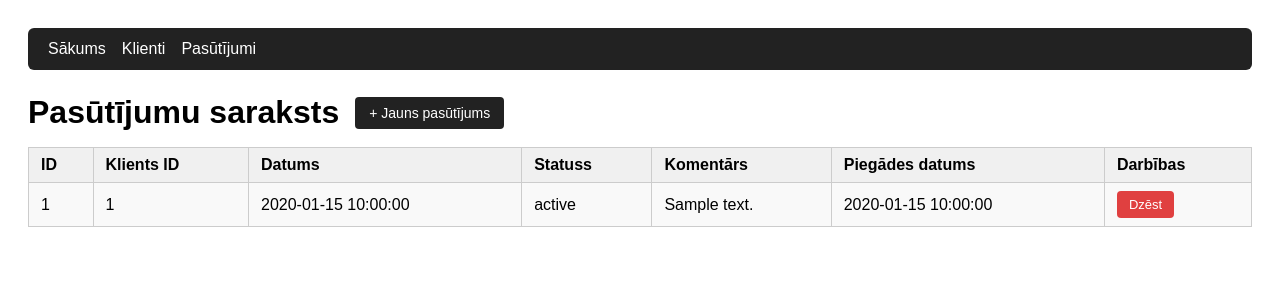
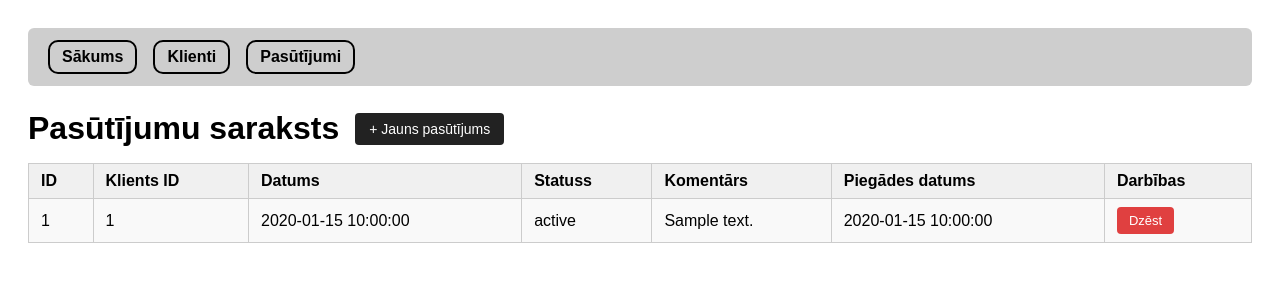
Before and after one commit to Sierazeke/Store-dev, a PHP site: template src/views/orders.php in a window 1280 px wide. Shown: the top 300 px of the page. Run offline with PHP 8.4, Linux system fonts and the light colour scheme; the template is opened without the code that fills it: most values are stand-ins (such as "Sample title", 1, 10 or a date in 2020).

Commit message:
Refactored the style only for easier readability

```diff
--- a/src/views/orders.php
+++ b/src/views/orders.php
@@ -5,17 +5,26 @@
     <title>Pasūtījumi</title>
     <style>
         body { font-family: Arial, sans-serif; padding: 20px; }
-        nav { display: flex; gap: 16px; margin-bottom: 24px; background: #222; padding: 12px 20px; border-radius: 6px; }
-        nav a { text-decoration: none; color: #fff; font-weight: 500; }
-        nav a:hover { color: #aaa; }
+
+        /* Navigation bar */
+        nav { display: flex; gap: 16px; margin-bottom: 24px; background: #cecece; padding: 12px 20px; border-radius: 6px; }
+        nav a { text-decoration: none; color: #000000; font-weight: 700; border: 2px solid black; border-radius: 10px; padding: 6px 12px;}
+        nav a:hover { color: #000000; background-color: #dddddd; }
+
+        /* Table */
         table { border-collapse: collapse; width: 100%; }
         th, td { border: 1px solid #ccc; padding: 8px 12px; text-align: left; }
         th { background-color: #f0f0f0; }
         tr:nth-child(even) { background-color: #f9f9f9; }
+
+        /* Top section */
         .top { display: flex; align-items: center; gap: 16px; margin-bottom: 16px; }
         .top h1 { margin: 0; }
+
+        /* Buttons */
         .btn { padding: 8px 14px; background: #222; color: #fff; text-decoration: none; border-radius: 4px; font-size: 14px; }
         .btn:hover { background: #444; }
+
         .btn-delete { background: #e04040; border: none; cursor: pointer; font-size: 13px; padding: 6px 12px; color: #fff; border-radius: 4px; }
         .btn-delete:hover { background: #aa0000; }
     </style>
```
